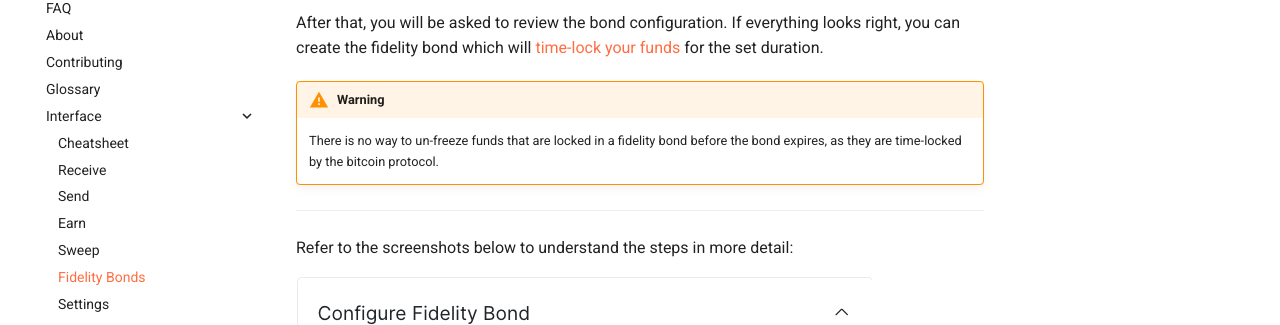
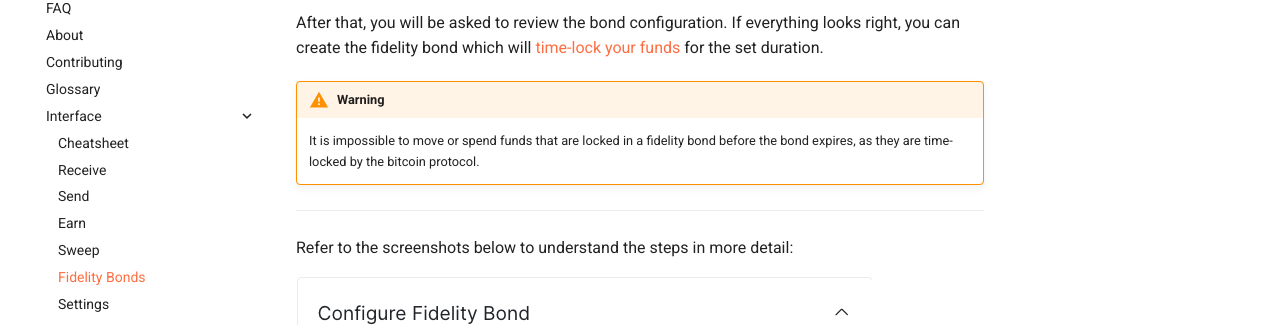
Before and after one commit to joinmarket-webui/jamdocs, an MkDocs documentation site: the page built from docs/interface/fidelity-bonds.md, in a window 1280 px wide and 900 px high, scrolled down 302 px. Shown: the part 127-452 px from the top of the window. Built offline with MkDocs 1.6.1 and Material for MkDocs 9.7.7, drawn with Linux system fonts in a browser that asks for light colours; nearby versions of some CDN libraries; comment, search, counter and statistics services are not loaded.

Commit message:
fix(bonds): better wording

```diff
--- a/docs/interface/fidelity-bonds.md
+++ b/docs/interface/fidelity-bonds.md
@@ -19,8 +19,8 @@ looks right, you can create the fidelity bond which will [time-lock your
 funds][timelock] for the set duration.
 
 !!! warning
-    There is no way to un-freeze funds that are locked in a fidelity bond before
-    the bond expires, as they are time-locked by the bitcoin protocol.
+    It is impossible to move or spend funds that are locked in a fidelity bond
+    before the bond expires, as they are time-locked by the bitcoin protocol.
 
 [earn]: /interface/03-earn/
 [jar]: /glossary/#jar
```
